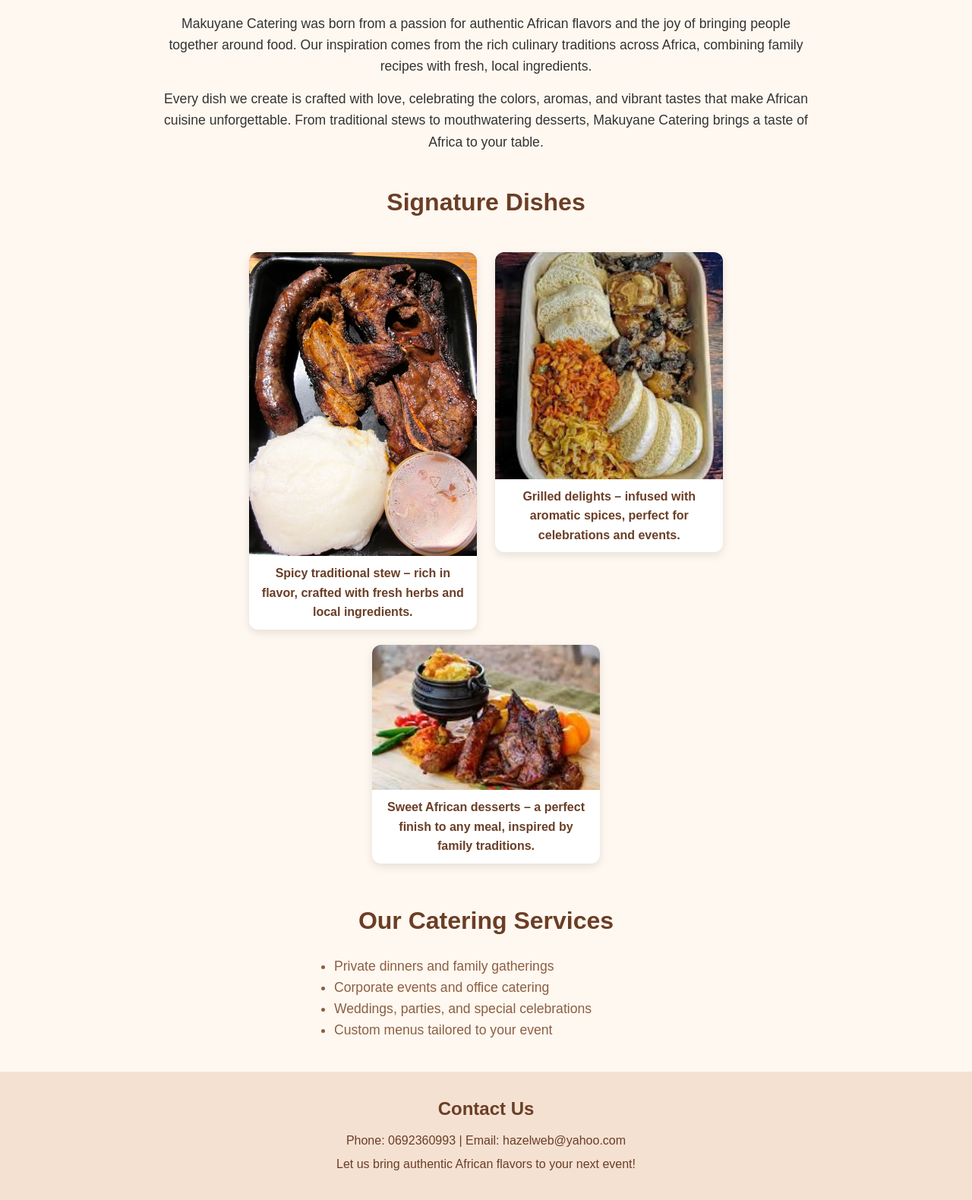
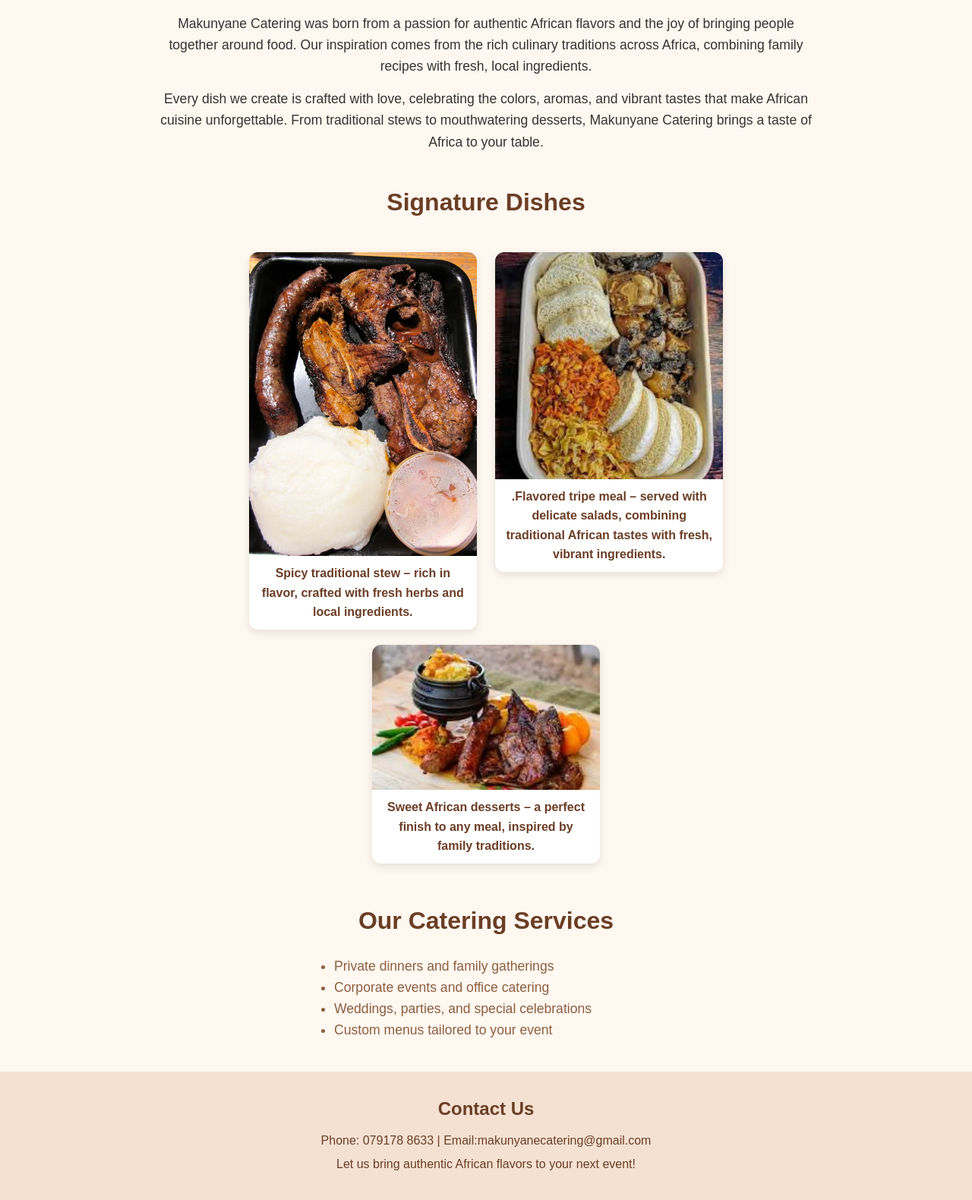
Before and after one commit to Hazel069/jonas, a plain HTML site: page index.html in a window 1280 px wide. Shown: the part 494-2074 px from the top of the page at 76% size. Drawn offline with Linux system fonts and the light colour scheme.

Commit message:
index.html

```diff
--- a/index.html
+++ b/index.html
@@ -3,13 +3,13 @@
 <head>
     <meta charset="UTF-8">
     <meta name="viewport" content="width=device-width, initial-scale=1.0">
-    <title>Makuyane Catering - Authentic African Flavors</title>
+    <title>Makunyane Catering - Authentic African Flavors</title>
     <link rel="stylesheet" href="style.css">
 </head>
 <body>
     <!-- HEADER -->
     <header>
-        <img src="Images/mylogo.png" alt="Makuyane Catering Logo" class="logo">
+        <img src="Images/mylogo.png" alt="Makunyane Catering Logo" class="logo">
         <h1>Makuyane Catering</h1>
         <p class="tagline">Celebrating the heart and flavors of African cuisine</p>
     </header>
@@ -18,12 +18,12 @@
     <section class="about">
         <h2>Our Story & Inspiration</h2>
         <p>
-            Makuyane Catering was born from a passion for authentic African flavors and the joy of bringing people together around food.
+            Makunyane Catering was born from a passion for authentic African flavors and the joy of bringing people together around food.
             Our inspiration comes from the rich culinary traditions across Africa, combining family recipes with fresh, local ingredients.
         </p>
         <p>
             Every dish we create is crafted with love, celebrating the colors, aromas, and vibrant tastes that make African cuisine unforgettable.
-            From traditional stews to mouthwatering desserts, Makuyane Catering brings a taste of Africa to your table.
+            From traditional stews to mouthwatering desserts, Makunyane Catering brings a taste of Africa to your table.
         </p>
     </section>
 
@@ -36,7 +36,7 @@
         </div>
         <div class="food-card">
             <img src="Images/profile2.jpg" alt="African Dish 2">
-            <p>Grilled delights – infused with aromatic spices, perfect for celebrations and events.</p>
+            <p>.Flavored tripe meal – served with delicate salads, combining traditional African tastes with fresh, vibrant ingredients.</p>
         </div>
         <div class="food-card">
             <img src="Images/profile3.jpg" alt="African Dish 3">
@@ -58,7 +58,7 @@
     <!-- CONTACT -->
     <footer>
         <h2>Contact Us</h2>
-        <p>Phone: 0692360993 | Email: hazelweb@yahoo.com</p>
+        <p>Phone: 079178 8633 | Email:makunyanecatering@gmail.com </p>
         <p>Let us bring authentic African flavors to your next event!</p>
     </footer>
 </body>
```
